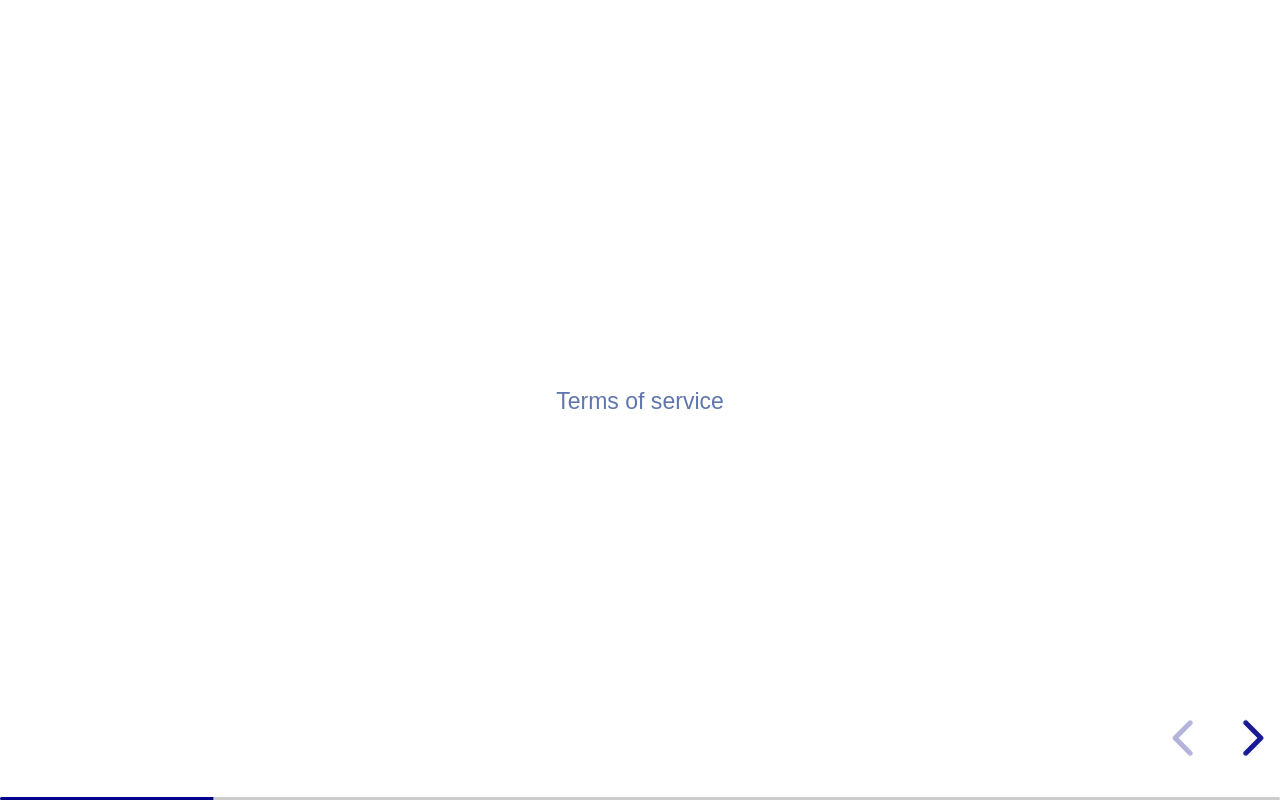
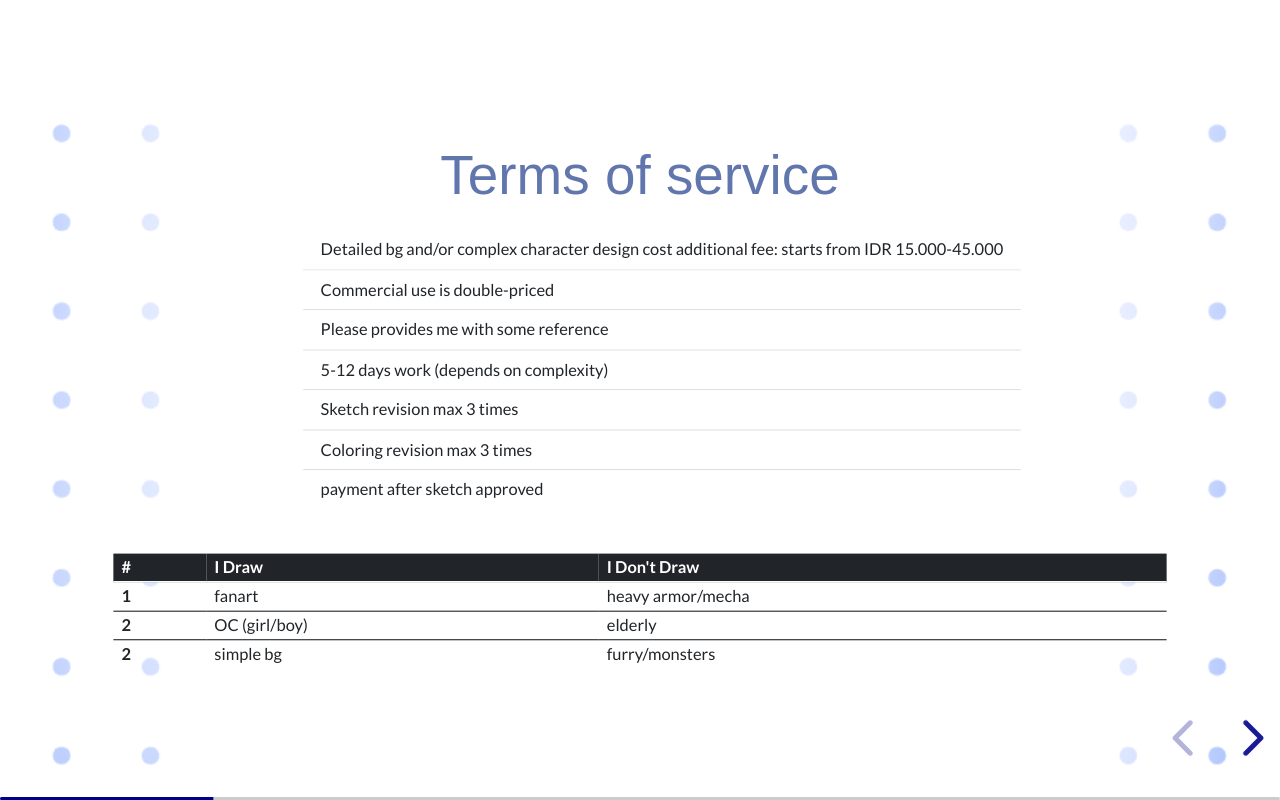
Before and after one commit to hikkinoiky/reveal.js-Digital-art-Commission, a website: page index.html in a window 1280 px wide. Both pictures are taken after a click on the link "Terms Of Service". Drawn offline with nearby package versions, Linux system fonts and the light colour scheme; a web font is replaced by a local one.

Commit message:
Halaman TOS dan update bahasa pada text
kata-kata yang menggunakan bahasa indonesia di ganti ke bahasa inggris

```diff
--- a/index.html
+++ b/index.html
@@ -28,7 +28,7 @@
 					<div class="Background">
 						<p class="Title">PEKOMISION</p>
 							<p><img src="img/logo_peko_v2.png" alt="Logo" class="Logo"></p>
-							<p>Selamat datang! Pekomision menyediakan jasa pembuatan ilustrasi digital, silahkan membaca terms of service terlebih dahulu sebelum memesan.</p>
+							<p>Welcome! Pekomision provides digital illustration creation services, please read the terms of service before ordering.</p>
 							<p>
 
 								  <div class="d-grid gap-2 col-6 mx-auto">
@@ -65,8 +65,48 @@
 
 				</section>
 
-				<section>
-					<p>Terms of service</p>
+				<section data-background-image="img/dot.png">
+					<h1>Terms of service</h1>
+					<ul class="list-group list-group-flush">
+						<li class="list-group-item">Detailed bg and/or complex character design cost additional fee:
+							starts from IDR 15.000-45.000</li>
+						<li class="list-group-item">Commercial use is double-priced</li>
+						<li class="list-group-item">Please provides me with some reference</li>
+						<li class="list-group-item">5-12 days work (depends on complexity)</li>
+						<li class="list-group-item">Sketch revision max 3 times</li>
+						<li class="list-group-item">Coloring revision max 3 times</li>
+						<li class="list-group-item">payment after sketch approved</li>
+					  </ul>
+
+					  <br>
+
+					  <table class="table">
+						<thead class="table-dark">
+						  <tr>
+							<th scope="col">#</th>
+							<th scope="col">I Draw</th>
+							<th scope="col">I Don't Draw</th>
+						  </tr>
+						</thead>
+						<tbody>
+						  <tr>
+							<th scope="row">1</th>
+							<td>fanart</td>
+							<td>heavy armor/mecha</td>
+						  </tr>
+						  <tr>
+							<th scope="row">2</th>
+							<td>OC (girl/boy)</td>
+							<td>elderly</td>
+						  </tr>
+						  <tr>
+							<th scope="row">2</th>
+							<td>simple bg</td>
+							<td>furry/monsters</td>
+						  </tr>
+						</tbody>
+					  </table>
+
 				</section>
 
 				<!-- Price List -->
@@ -86,8 +126,8 @@
 							  </div>
 							</div>
 							<p>Headshot</p>
-						<p>Tanpa Background	: Rp50.000<br>Dengan Background	: Rp65.000
-							<br>Waktu Pengerjaan : 1 Minggu
+						<p>Without Background	: Rp50.000<br>with Background	: Rp65.000
+							<br>estimated processing time : 1 Week
 						</p>
 						</div>
 					</section>
@@ -106,8 +146,8 @@
 							  </div>
 							</div>
 							<p>Bust-Up</p>
-							<p>Tanpa Background	: Rp80.000<br>Dengan Background	: Rp95.000
-								<br>Waktu Pengerjaan : 1 Minggu - 2 Minggu
+							<p>Without Background	: Rp80.000<br>with Background	: Rp95.000
+								<br>estimated processing time : 1 Week - 2 Week
 							</p>
 						</div>
 					</section>
@@ -126,10 +166,10 @@
 							  </div>
 							</div>
 							<p>Half-Body</p>
-							<p>Tanpa Background	: Rp105.000<br>Dengan Background	: Rp120.000
-								<br>Waktu Pengerjaan : 2 Minggu - 3 Minggu
+							<p>Without Background	: Rp105.000<br>with Background	: Rp120.000
+								<br>estimated processing time : 2 Week - 3 Week
 							</p>
-							<p>want to order ? <a href="#/4" style="color: rgb(201, 160, 25);">klik here to order now!</a></p>
+							<p>Want to order ? <a href="#/4" style="color: rgb(201, 160, 25);">Click here to order now!</a></p>
 						</div>
 					</section>
 
@@ -144,7 +184,7 @@
 
 					<form action="/my-handling-form-page" method="post" id="form" >
 						<div class="row" id="Name">
-						  <label for="name">Nama:</label>
+						  <label for="name">Name:</label>
 						  <input type="text" class="form-control" id="name" name="user_name" />
 						</div>
 
@@ -154,7 +194,7 @@
 						</div>
 
 						<div class="row" id="Type">
-							<label for="Illustrasi" id="labelilus">Pilih jenis illustrasi :</label>
+							<label for="Illustrasi" id="labelilus">Select type of illustration :</label>
 							<select name="Illustrasi" class="form-select">
 								<option selected>Headshot</option>
 								<option value="Bust-Up">Bust-Up</option>
@@ -164,12 +204,12 @@
 						</div>
 
 						<div class="row" id="Additioanal">
-						  <label for="msg">Deskripsi Tambahan:</label>
+						  <label for="msg">Description about illustration:</label>
 						  <textarea id="msg" class="form-control" name="user_message"></textarea>
 						</div>
 
 						<div class="button" id="orderbutton">
-						  <button type="submit" class="btn btn-primary">Pesan Sekarang</button>
+						  <button type="submit" class="btn btn-primary">Order Now</button>
 						</div>
 					  </form>
 
```
Also changed, not shown: dist/Style.css, img/dot.png (added), img/dot.svg (added).
